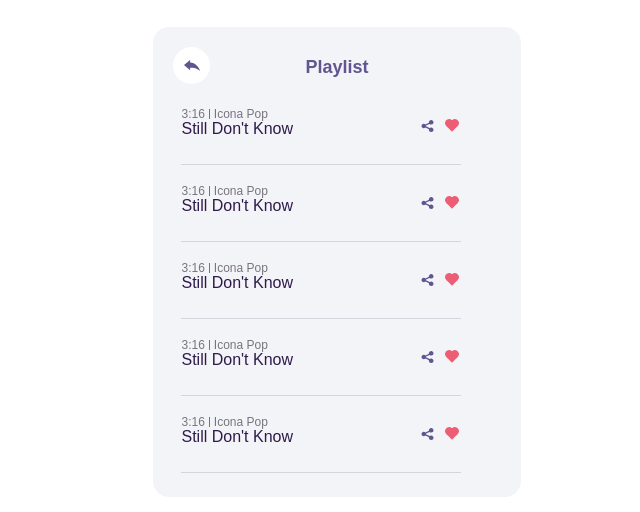
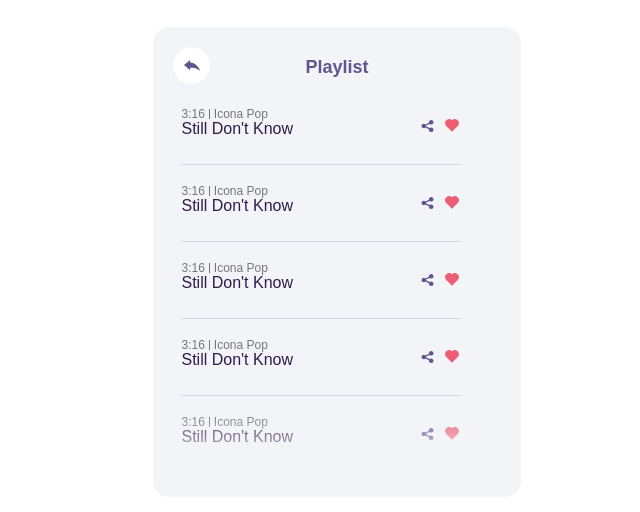
Before and after one commit to katarzynagodlewska/widget, a Vue app: page / in a window 1280 px wide. Shown: the part 146-658 px from the top of the page, without its empty margins (303-943 px from the left). Built offline with nearby package versions, Linux system fonts and the light colour scheme; a web font is replaced by a local one.

Commit message:
add fade effect on the bottom of playlist

```diff
--- a/src/styles/modules/playlist.scss
+++ b/src/styles/modules/playlist.scss
@@ -46,4 +46,16 @@
 .list {
     padding: 0 52px 0 28px;
     margin: 0;
+    position: relative;
+    &::after {
+        content  : "";
+        position : absolute;
+        z-index  : 1;
+        bottom   : 0;
+        left     : 0;
+        pointer-events   : none;
+        background-image : linear-gradient(to bottom, rgba(255,255,255, 0), rgba(243,244,248, 1) 95%);
+        width    : 100%;
+        height   : 4em;
+    }
 }
```
